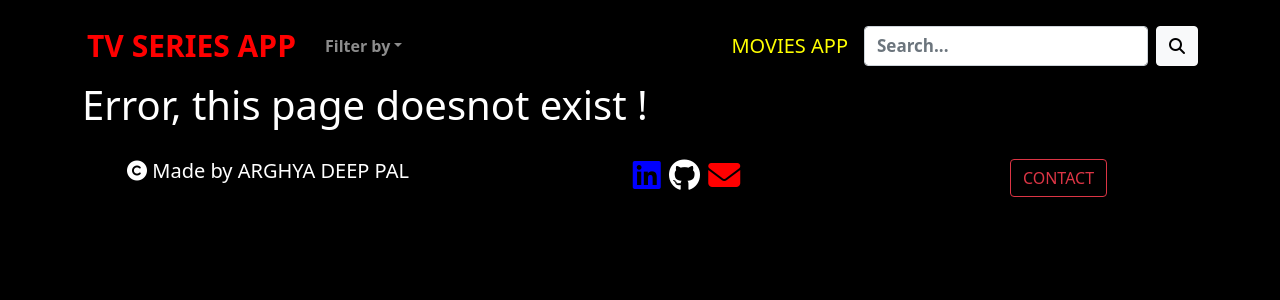
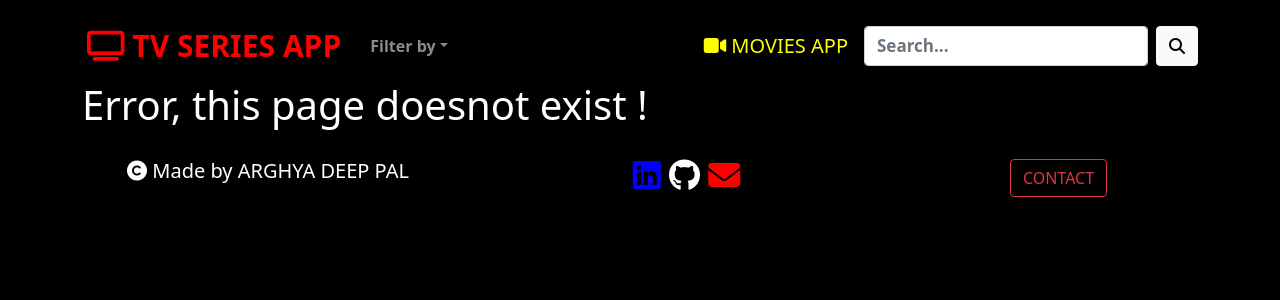
Before and after one commit to Arghyadeep7/TV-Series-App, a React (Create React App) app: page /error in a window 1280 px wide. Shown: the top 300 px of the page. Built offline with nearby package versions, Linux system fonts and the light colour scheme.

Commit message:
Header Updated

```diff
--- a/src/components/Header.js
+++ b/src/components/Header.js
@@ -21,7 +21,7 @@ const Header = () => {
 
   return (
     <Navbar collapseOnSelect expand="md" variant="dark" sticky="top" style={{backgroundColor: "black", marginTop:"10px"}}>
-      <Navbar.Brand><Link to="/tv/trending" className={styles.navBrand}>TV SERIES APP</Link></Navbar.Brand>
+      <Navbar.Brand><Link to="/tv/trending" className={styles.navBrand}><i class="fas fa-tv"></i>&nbsp;TV SERIES APP</Link></Navbar.Brand>
       <Navbar.Toggle aria-controls="responsive-navbar-nav" />
       <Navbar.Collapse id="responsive-navbar-nav" style={{color:"white"}}>
         <Nav className="me-auto">
@@ -40,7 +40,7 @@ const Header = () => {
           </b>
         </Nav>
         <Nav>
-          <Navbar.Brand href="https://movies-app-arghyadeep7.vercel.app/movies/now_playing" style={{color:'yellow'}} className={styles.connector} target="_blank">MOVIES APP</Navbar.Brand>
+          <Navbar.Brand href="https://movies-app-arghyadeep7.vercel.app/movies/now_playing" style={{color:'yellow'}} className={styles.connector} target="_blank"><i class="fas fa-video"></i>&nbsp;MOVIES APP</Navbar.Brand>
           <Form className="d-flex" onSubmit={submitHandler}>
             <Form.Control
               type="text"
```
